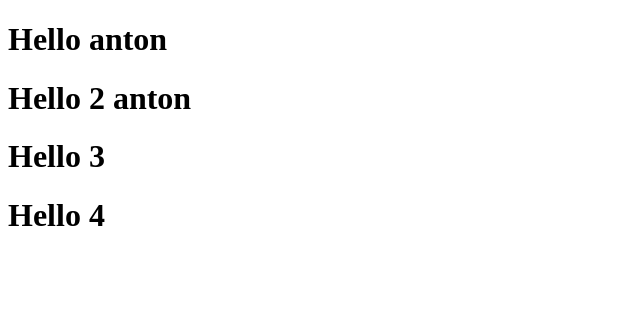
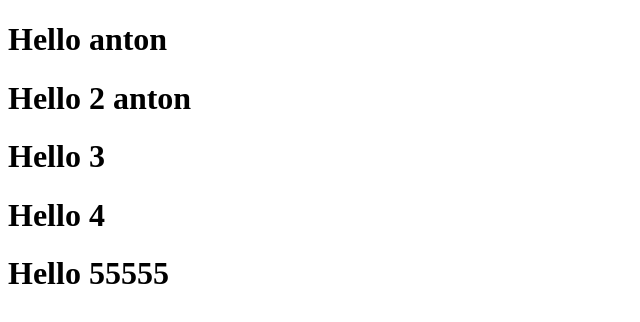
Before and after one commit to Antonikas-2/SAP_project, a plain HTML site: page index.html in a window 1280 px wide. Shown: the whole page, without its empty margins (0-640 px from the left). Drawn offline with Linux system fonts and the light colour scheme.

Commit message:
added  five h1

```diff
--- a/index.html
+++ b/index.html
@@ -13,6 +13,7 @@
 			<h1 >Hello 2 anton</h1>
 				<h1 >Hello 3</h1>
 					<h1 >Hello 4</h1>
+					<h1 >Hello 55555</h1>
 	</body>
 
 </html>
```
